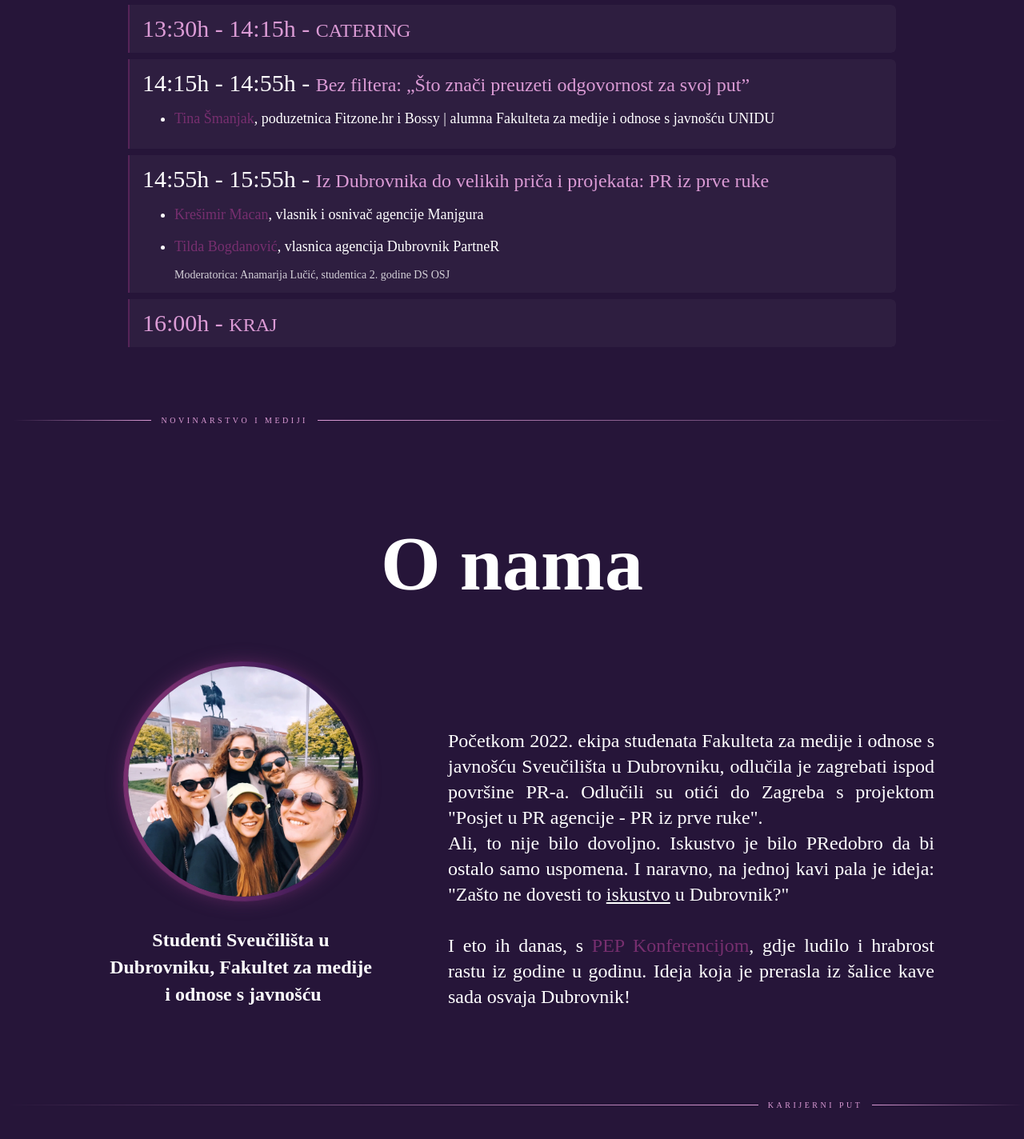
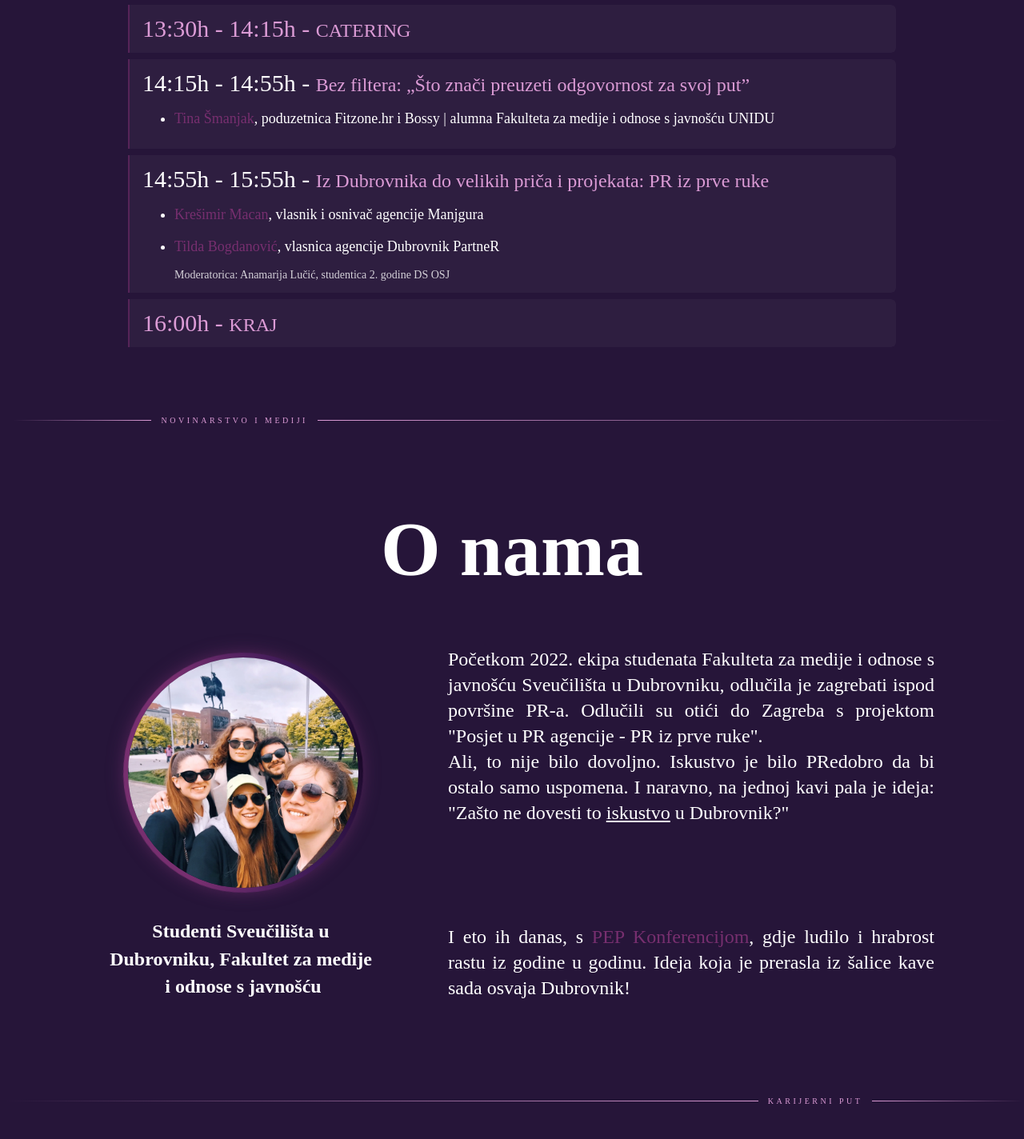
Before and after one commit to MarinoRosic/PEPKonf, a React (Create React App) app: page / in a window 1280 px wide. Shown: the part 7028-8452 px from the top of the page at 80% size. Built offline with nearby package versions, Linux system fonts and the light colour scheme; a web font is replaced by a local one.

Commit message:
Redoslijed programa, aboutus izmjene.

```diff
--- a/src/Components/AboutUsSection.js
+++ b/src/Components/AboutUsSection.js
@@ -28,13 +28,13 @@ const AboutUsSection = () => {
       <SectionDivider className='px-4' label="Novinarstvo i mediji" />
       <section className='flex flex-col py-12 lg:py-20 overflow-hidden min-h-svh justify-center'>
         <div className='max-w-6xl mx-auto w-full px-4'>
-          <header className='pt-10 text-center'>
+          <header className='pt-4 pb-2 text-center'>
             <h1 className='text-5xl font-extrabold text-white md:text-6xl lg:text-8xl'>
               <RevealText>O nama</RevealText>
             </h1>
           </header>
 
-          <div className='flex flex-col lg:flex-row mt-8 lg:mt-4 lg:items-end'>
+          <div className='flex flex-col lg:flex-row mt-8 lg:mt-4 lg:items-stretch'>
             <div className='mx-auto sm:pt-10 lg:w-[40%] lg:-mt-10'>
               <AboutUsCard />
             </div>
@@ -43,7 +43,7 @@ const AboutUsSection = () => {
                 then staggerChildren cascades the two paragraphs with a 0.15s gap.
                 amount: 0.2 — fires when 20% of the text block is visible. */}
             <motion.div
-              className='mx-auto lg:w-[60%]'
+              className='mx-auto lg:w-[60%] lg:flex lg:flex-col lg:justify-between'
               variants={textContainerVariants}
               initial="hidden"
               whileInView="visible"
--- a/src/Components/Program.js
+++ b/src/Components/Program.js
@@ -69,7 +69,7 @@ const Program = () => {
       lecturerData: ['poduzetnica Fitzone.hr i Bossy | alumna Fakulteta za medije i odnose s javnošću UNIDU'] },
     { time: '14:55h - 15:55h', tema: 'Iz Dubrovnika do velikih priča i projekata: PR iz prve ruke', prikazi: true,
       fullName: ['Krešimir Macan', 'Tilda Bogdanović'],
-      lecturerData: ['vlasnik i osnivač agencije Manjgura', 'vlasnica agencija Dubrovnik PartneR'],
+      lecturerData: ['vlasnik i osnivač agencije Manjgura', 'vlasnica agencije Dubrovnik PartneR'],
       moderator: 'Moderatorica: Anamarija Lučić, studentica 2. godine DS OSJ'
     },
     { time: '16:00h', tema: 'KRAJ' },
```
